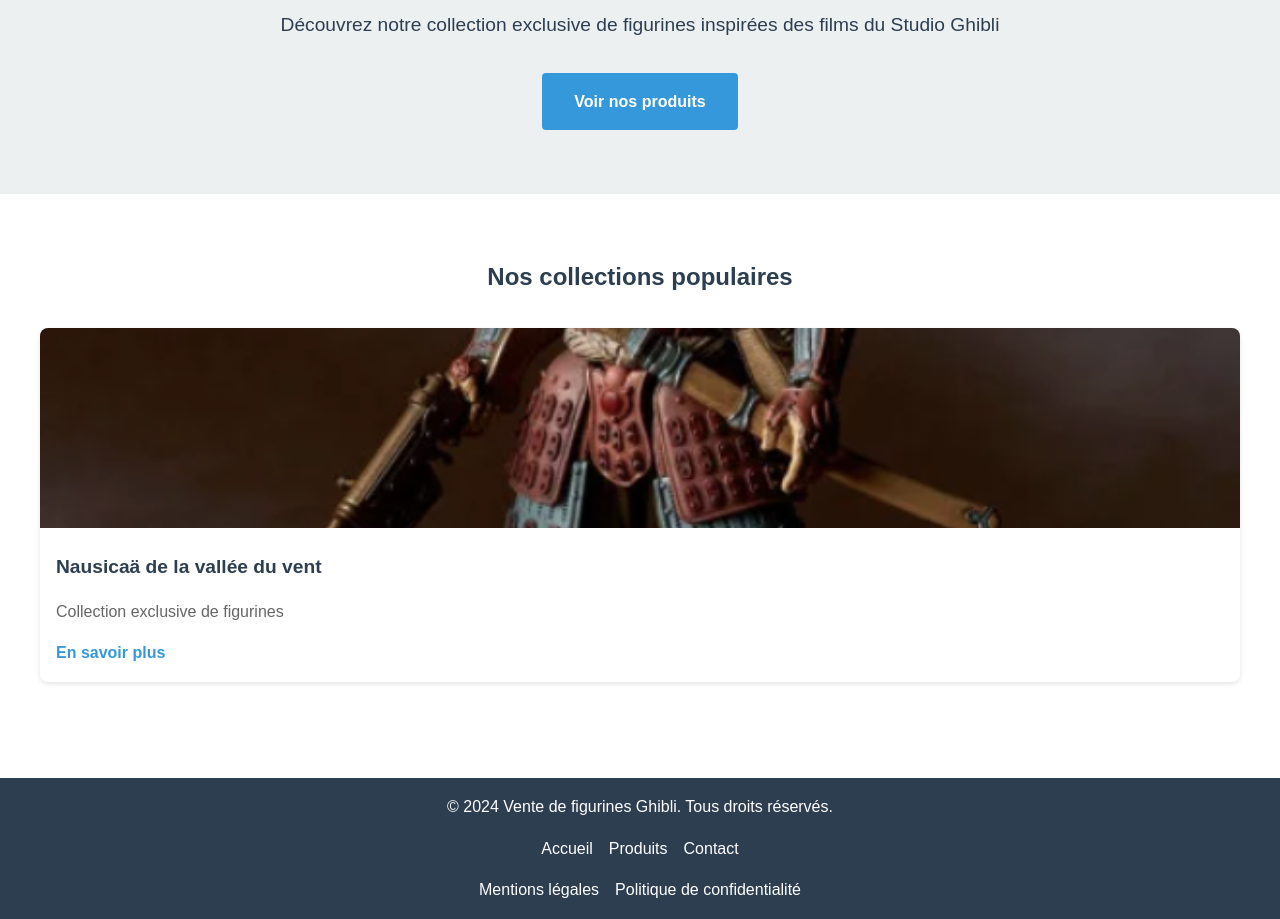
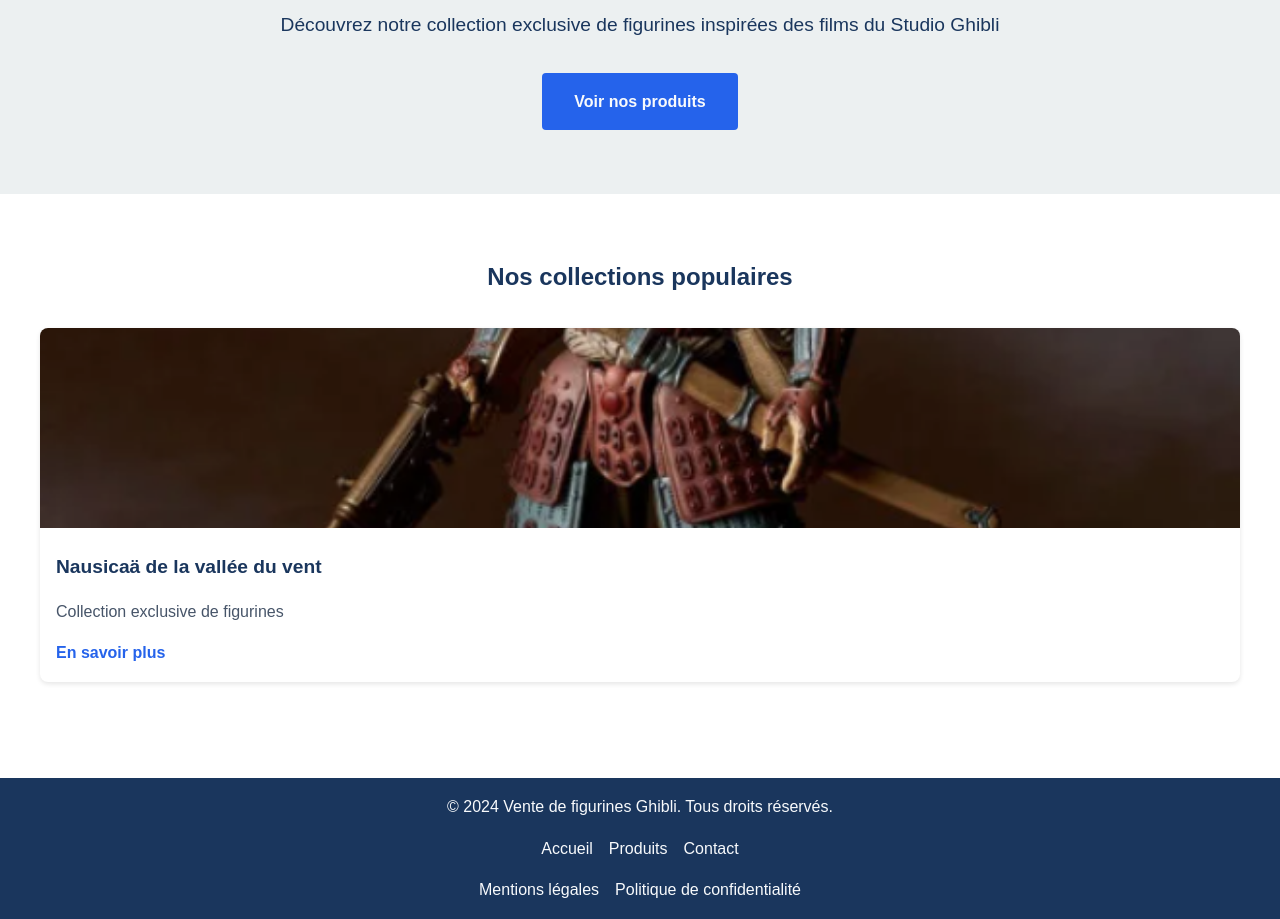
Before and after one commit to Nyx806/accessibilit-, a plain HTML site: page index.html in a window 1280 px wide. Shown: the part 259-1178 px from the top of the page. Drawn offline with Linux system fonts and the light colour scheme.

Commit message:
changement css

```diff
--- a/css/accueil.css
+++ b/css/accueil.css
@@ -6,11 +6,13 @@
 }
 
 :root {
-    --primary-color: #2c3e50;
-    --secondary-color: #3498db;
-    --text-color: #2c3e50;
+    --primary-color: #1a365d;
+    --secondary-color: #2563eb;
+    --text-color: #1a365d;
     --background-color: #ffffff;
-    --focus-color: #e74c3c;
+    --focus-color: #dc2626;
+    --text-light: #f8fafc;
+    --text-muted: #475569;
 }
 
 body {
@@ -53,7 +55,7 @@ header {
 }
 
 .navbar a {
-    color: white;
+    color: var(--text-light);
     text-decoration: none;
     padding: 0.5rem 1rem;
     border-radius: 4px;
@@ -62,13 +64,14 @@ header {
 
 .navbar a:hover,
 .navbar a:focus {
-    background-color: #34495e;
-    outline: 2px solid white;
+    background-color: #1e40af;
+    outline: 2px solid var(--text-light);
     outline-offset: 2px;
 }
 
 .navbar a.active {
     background-color: var(--secondary-color);
+    color: var(--text-light);
     font-weight: bold;
 }
 
@@ -93,7 +96,7 @@ header {
 .cta-button {
     display: inline-block;
     background-color: var(--secondary-color);
-    color: white;
+    color: var(--text-light);
     padding: 1rem 2rem;
     text-decoration: none;
     border-radius: 4px;
@@ -103,7 +106,7 @@ header {
 
 .cta-button:hover,
 .cta-button:focus {
-    background-color: #2980b9;
+    background-color: #1d4ed8;
     outline: 2px solid var(--primary-color);
     outline-offset: 2px;
 }
@@ -154,7 +157,7 @@ header {
 
 .featured-item p {
     padding: 0 1rem 1rem;
-    color: #666;
+    color: var(--text-muted);
 }
 
 .featured-link {
@@ -175,7 +178,7 @@ header {
 /* Footer */
 footer {
     background-color: var(--primary-color);
-    color: white;
+    color: var(--text-light);
     text-align: center;
     padding: 1rem;
     margin-top: 2rem;
@@ -190,14 +193,14 @@ footer nav ul {
 }
 
 footer a {
-    color: white;
+    color: var(--text-light);
     text-decoration: none;
 }
 
 footer a:hover,
 footer a:focus {
     text-decoration: underline;
-    outline: 2px solid white;
+    outline: 2px solid var(--text-light);
     outline-offset: 2px;
 }
 
```
